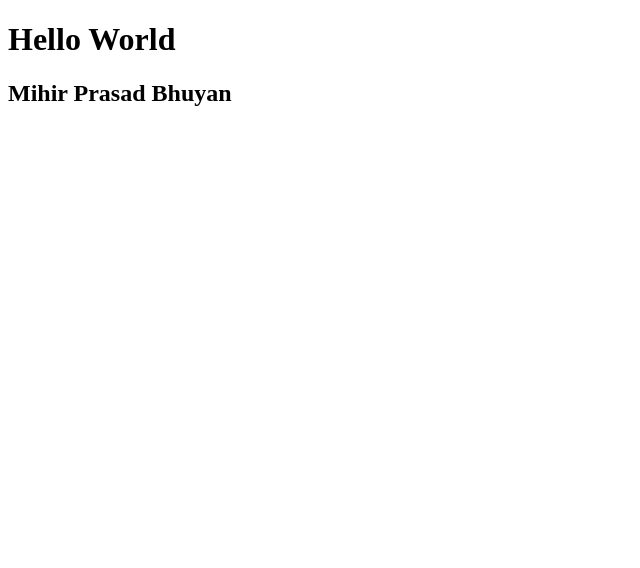
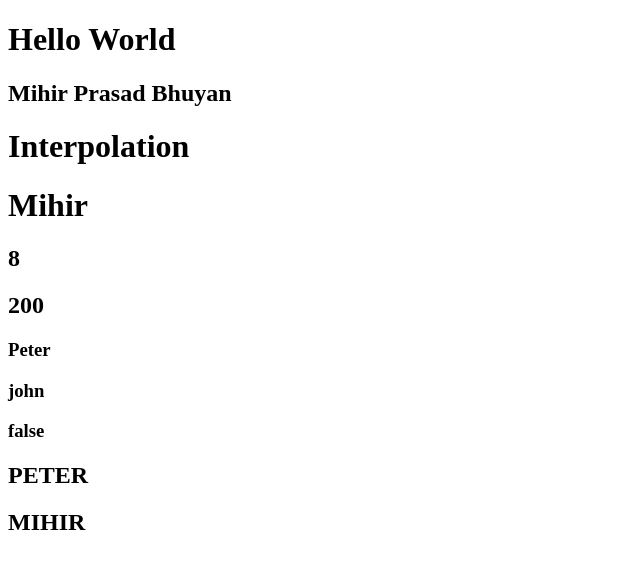
Before and after one commit to mihirprasad62/Angular-Learning-Rivision, an Angular app: page / in a window 1280 px wide. Shown: the top 568 px of the page, without its empty margins (0-640 px from the left). Built offline with nearby package versions, Linux system fonts and the light colour scheme.

Commit message:
Interpolation in Angular Completed

```diff
--- /dev/null
+++ b/src/app/01_interpolation/interpolation.html
@@ -0,0 +1,14 @@
+<h1>Interpolation</h1>
+<h1>{{name}}</h1>
+
+<h2>{{3+2*5-5}}</h2>
+<h2>{{x*y}}</h2>
+
+<h3>{{user1}}</h3>
+<h3>{{user2}}</h3>
+
+<h3>{{user1==user2}}</h3>
+
+<h2>{{user1.toUpperCase()}}</h2>
+
+<h2>{{"mihir".toUpperCase()}}</h2>
--- /dev/null
+++ b/src/app/01_interpolation/interpolation.ts
@@ -0,0 +1,16 @@
+import { Component } from '@angular/core';
+
+@Component({
+  selector: 'app-interpolation',
+  imports: [],
+  templateUrl: './interpolation.html',
+  styleUrl: './interpolation.css',
+})
+export class Interpolation {
+  name="Mihir"
+  x=10;
+  y=20;
+
+  user1="Peter"
+  user2="john"
+}
--- a/src/app/app.html
+++ b/src/app/app.html
@@ -1,2 +1,5 @@
 <h1>Hello World</h1>
 <h2>{{name}}</h2>
+
+<!-- Interpolation -->
+ <app-interpolation></app-interpolation>
--- a/src/app/app.ts
+++ b/src/app/app.ts
@@ -1,9 +1,10 @@
+import { Interpolation } from './01_interpolation/interpolation';
 import { Component, signal } from '@angular/core';
 import { RouterOutlet } from '@angular/router';
 
 @Component({
   selector: 'app-root',
-  imports: [RouterOutlet],
+  imports: [RouterOutlet,Interpolation],
   templateUrl: './app.html',
   styleUrl: './app.css'
 })
```
Also changed, not shown: src/app/01_interpolation/interpolation.css (added), 1 other file (tests, documents, lock files or other folders).
